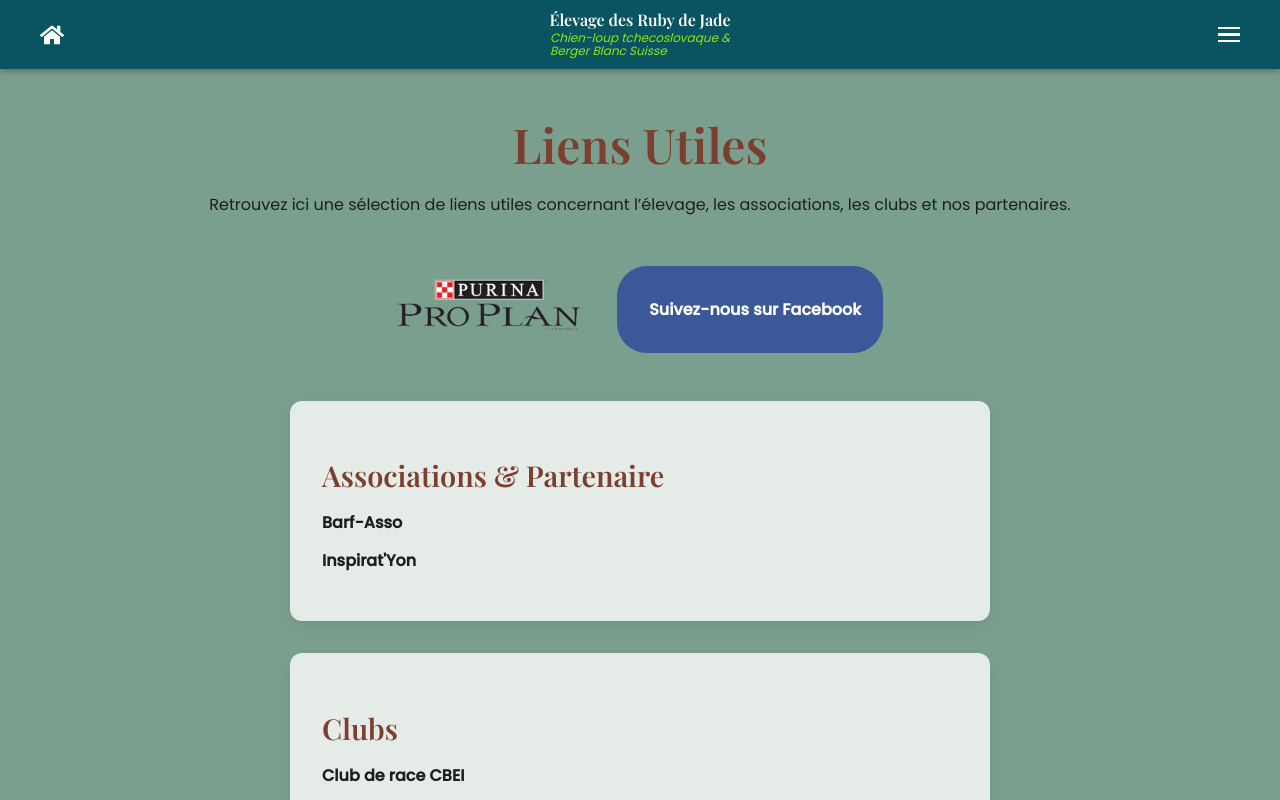
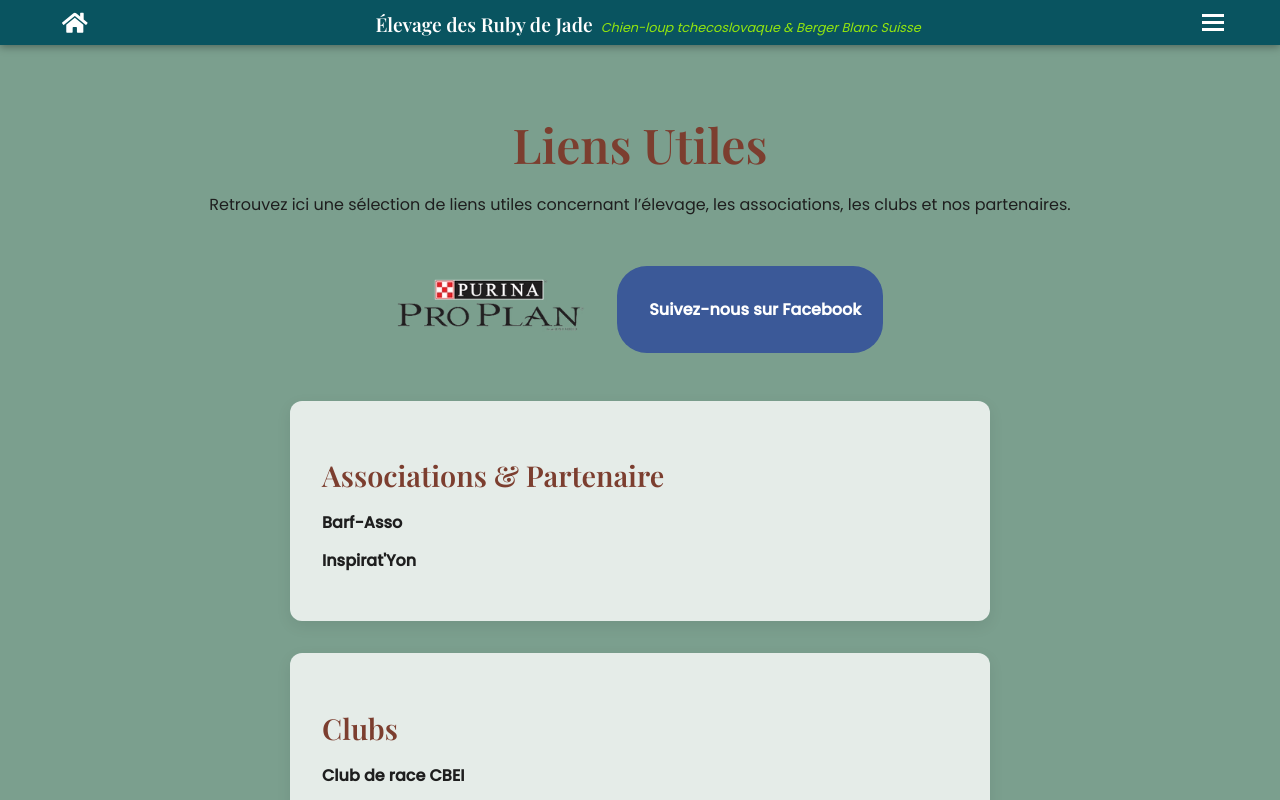
Before and after one commit to ShaynaMBarclay/elevagedesrubydejade, a React (Vite) app: page /liens in a window 1280 px wide. Shown: the top 800 px of the page. Built offline with nearby package versions, Linux system fonts and the light colour scheme; no server answers.

Commit message:
navbar updated

```diff
--- a/src/components/Navbar.jsx
+++ b/src/components/Navbar.jsx
@@ -1,6 +1,6 @@
 import { useState } from "react";
 import { Link, useNavigate } from "react-router-dom";
-import { FaHome } from "react-icons/fa";
+import { FaHome, FaBars, FaArrowLeft } from "react-icons/fa";
 import "../styles/Navbar.css";
 import { useAdmin } from "../contexts/AdminContext";
 
@@ -32,7 +32,7 @@ export default function Navbar() {
         <div className="nav-logo-group">
           <Link to="/" className="nav-logo">Élevage des Ruby de Jade</Link>
           <span className="nav-subtitle">
-            Chien-loup tchecoslovaque & <br />Berger Blanc Suisse
+            Chien-loup tchecoslovaque & Berger Blanc Suisse
           </span>
         </div>
 
@@ -54,6 +54,12 @@ export default function Navbar() {
           <Link to="/galeries" onClick={() => setMenuOpen(false)}>GALERIES</Link>
           <Link to="/liens" onClick={() => setMenuOpen(false)}>LIENS</Link>
           <Link to="/contact" onClick={() => setMenuOpen(false)}>CONTACT</Link>
+
+          {menuOpen && (
+  <button className="close-arrow" onClick={() => setMenuOpen(false)}>
+    <FaArrowLeft />
+  </button>
+)}
 
           {/* Secondary icons/links */}
           <div className="dropdown-icons">
--- a/src/styles/Navbar.css
+++ b/src/styles/Navbar.css
@@ -8,16 +8,18 @@
   --font-body: 'Poppins', sans-serif;
 }
 
+/* ================= NAVBAR BASE ================= */
 .navbar {
   position: fixed;
   top: 0;
   left: 0;
   width: 100%;
-  padding: 0.8rem 1rem;
+  height: 45px; /* thinner */
+  background-color: rgb(9, 84, 96);
   display: flex;
+  align-items: center;
   justify-content: center;
-  background-color: rgb(9, 84, 96);
-  box-shadow: 0 2px 6px rgba(0,0,0,0.3);
+  box-shadow: 0 2px 8px rgba(0,0,0,0.35);
   z-index: 1000;
 }
 
@@ -27,159 +29,208 @@
   display: flex;
   align-items: center;
   justify-content: space-between;
-  position: relative;
+  padding: 0 1rem;
+  overflow: hidden;
+  flex-shrink: 1;
 }
 
+/* ================= LOGO CENTER ================= */
 .nav-logo-group {
-  position: absolute;
-  left: 50%;
-  transform: translateX(-50%);
-  display: flex;
-  flex-direction: column;
-  align-items: center;
+  white-space: nowrap;
+  text-align: center;
   line-height: 1.1;
+  transform: translateY(2px);
 }
 
 .nav-logo {
+  font-size: 1.2rem;
   font-family: var(--font-heading);
-  font-size: 1rem;
   color: white;
   text-decoration: none;
 }
 
 .nav-subtitle {
-  font-family: var(--font-body);
-  font-size: 0.75rem;
+  font-size: 0.8rem;
+  white-space: nowrap;
   font-style: italic;
   color: rgb(147, 230, 14);
-  margin-top: 2px;
+  margin-left: 0.5rem;
 }
 
+/* ================= HOME ICON ================= */
+
 .nav-home {
+  display: flex;
+  align-items: center;
+  justify-content: center;
+
+  width: 38px;
+  height: 38px;
+
+  font-size: 1.6rem;
   color: white;
-  font-size: 1.5rem;
-  text-decoration: none;
-  margin-left: 0;
-  margin-top: 0.5rem;
+
+  border-radius: 6px;
+  transition: background 0.25s ease;
 }
 
+.nav-home:hover {
+  background: rgba(255,255,255,0.18);
+}
+
+
+/* ================= HAMBURGER ================= */
 .hamburger {
   display: flex;
   flex-direction: column;
   gap: 4px;
   cursor: pointer;
-  margin-left: auto;
 }
 
 .hamburger span {
   width: 22px;
-  height: 2.5px;
+  height: 3px;
   background: white;
-  transition: all 0.3s ease;
+  transition: 0.3s ease;
 }
 
-/* === Dropdown Menu === */
+.hamburger.active span {
+  transform: none;
+  opacity: 1;
+}
+
+
+/* ================= SLIDE MENU ================= */
 .nav-dropdown {
   position: fixed;
   top: 0;
-  right: 0;
+  right: -260px;
   height: 100vh;
   width: 260px;
-  background-color: rgba(5,77,88,0.95);
-  padding: 3.5rem 1rem;
+  background-color: rgba(5,77,88,0.97);
+  padding: 0.4rem 1.2rem;
   display: flex;
   flex-direction: column;
-  gap: 1rem;
-  transform: translateX(100%);
-  opacity: 0;
-  pointer-events: none;
-  transition: transform 0.3s ease, opacity 0.3s ease;
-  z-index: 1000;
+  gap: 1.2rem;
+  transition: right 0.3s ease;
+  z-index: 1200;
 }
 
 .nav-dropdown.open {
-  transform: translateX(0);
-  opacity: 1;
-  pointer-events: auto;
+  right: 0;
 }
 
 .nav-dropdown a {
   font-family: var(--font-body);
   color: white;
   text-decoration: none;
-  font-weight: 500;
-  font-size: 1rem;
-  transition: all 0.2s ease;
+  font-size: 1.1rem;
+  padding: 0.5rem 0.4rem;
+  border-radius: 6px;
+  transition:
+    background-color 0.25s ease,
+    padding-left 0.25s ease,
+    color 0.25s ease;
 }
 
 .nav-dropdown a:hover {
-  background-color: rgba(255,255,255,0.1);
-  transform: translateY(-1px);
-  padding-left: 0.2rem;
+  background-color: rgba(255,255,255,0.15);
+  padding-left: 0.8rem;
+  color: rgb(255, 255, 255);
 }
 
+/* ================= EXTERNAL CLOSE ARROW ================= */
+.close-arrow {
+  position: absolute;
+  top: 3rem;
+  right: 10px;
+  right: 260px;
+  background: rgba(5,77,88,0.97);
+  color: white;
+  border: none;
+  padding: 0.5rem 0.6rem;
+  border-radius: 8px;
+  cursor: pointer;
+  font-size: 1.2rem;
+  z-index: 1400;
+  transition: 0.2s ease;
+}
+
+.close-arrow:hover {
+  background: rgba(5,77,88,1);
+}
+
+
+/* ================= ICONS IN MENU ================= */
 .dropdown-icons {
+  margin-top: 1rem;
   display: flex;
   flex-direction: column;
   gap: 0.8rem;
-  margin-top: 0.8rem;
   align-items: center;
 }
 
 .purina-logo {
-  height: 35px;
-  width: 6.5rem;
+  height: 40px;
 }
 
 .facebook-logo {
-  height: 35px;
-  width: 3rem;
+  height: 40px;
 }
 
 .cdf-link {
-  color: #fff;
+  color: white;
   text-decoration: none;
-  font-size: 0.9rem;
-  opacity: 0.85;
+  opacity: 0.9;
 }
 
-.cdf-link:hover {
-  opacity: 1;
+/* ================= ICONS IN MENU ================= */
+.dropdown-icons img {
+  height: 50px;
+  width: auto;
 }
 
-/* === Logout Button === */
+.purina-logo,
+.facebook-logo {
+  height: 50px;
+  width: auto;
+}
+
+/* ================= LOGOUT BUTTON ================= */
 .logout-button {
-  font-family: var(--font-body);
-  font-weight: 500;
-  color: white;
+  margin-top: 1.2rem;
   background: transparent;
   border: 1px solid rgba(255,255,255,0.7);
-  padding: 0.25rem 0.4rem;
+  padding: 0.3rem 0.6rem;
   border-radius: 6px;
+  color: white;
+  font-size: 0.9rem;
   cursor: pointer;
-  font-size: 0.85rem;
-  transition: all 0.3s ease;
 }
 
 .logout-button:hover {
-  background-color: rgba(255,255,255,0.2);
-  border-color: white;
-  transform: translateY(-1px);
+  background: rgba(255,255,255,0.2);
 }
 
-/* === Responsive === */
-@media (max-width: 768px) {
+/* For smaller desktops, move the arrow closer */
+@media (max-width: 900px) {
+  .close-arrow {
+    right: 230px;
+  }
+}
+
+/* For phones */
+@media (max-width: 600px) {
   .nav-dropdown {
     width: 100%;
-    padding: 4rem 0.8rem;
+    right: -100%;
   }
 
-  .dropdown-icons {
-    flex-direction: row;
-    justify-content: space-around;
+  .nav-dropdown.open {
+    right: 0;
   }
 
-  .purina-logo, .facebook-logo {
-    height: 30px;
+  .close-arrow {
+    right: 85%;
   }
 }
```
